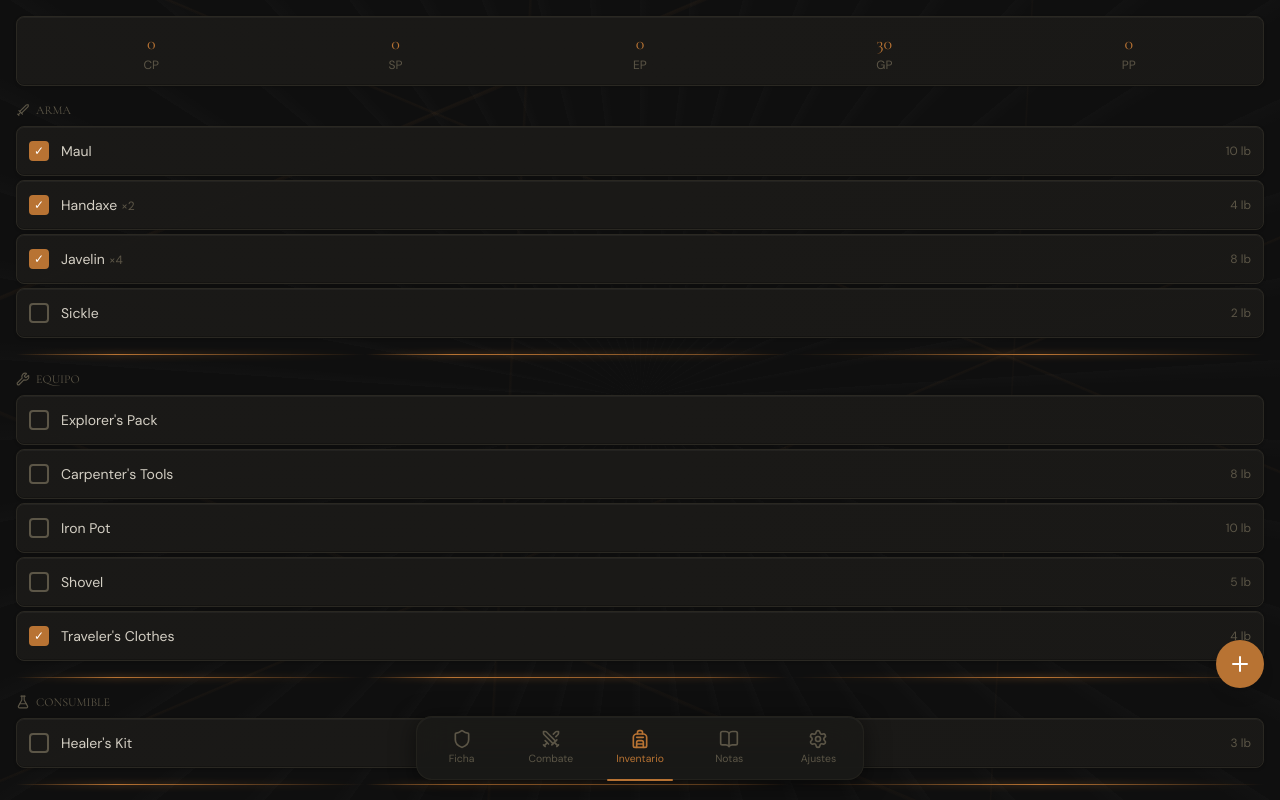
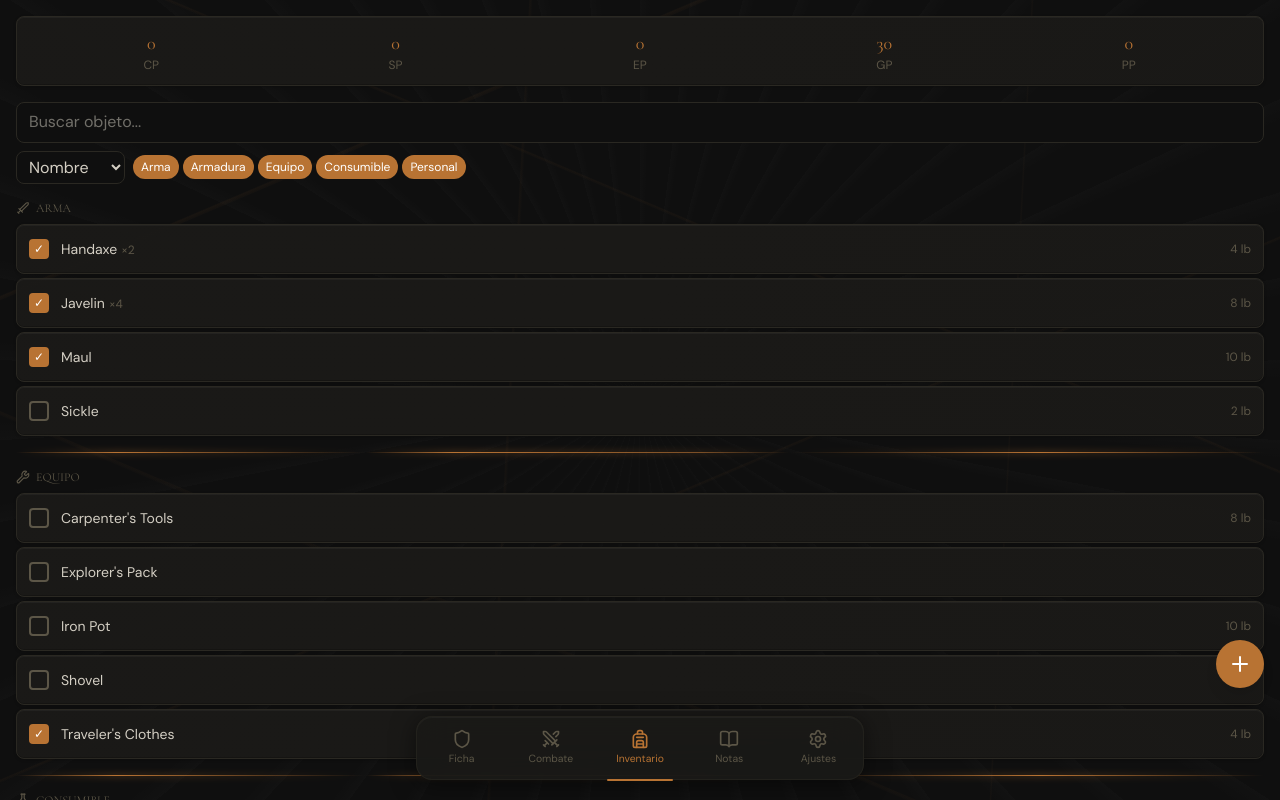
Before and after one commit to Gremiger/mavok, a Next.js app: page / in a window 1280 px wide. Both pictures are taken after a click on the button "Inventario". Shown: the top 800 px of the page. Built offline with nearby package versions, Linux system fonts and the light colour scheme.

Commit message:
feat: add search, sort, and category filter to Inventory tab

```diff
--- a/src/components/tabs/InventoryTab.tsx
+++ b/src/components/tabs/InventoryTab.tsx
@@ -53,6 +53,12 @@ export function InventoryTab() {
     description: "",
   });
 
+  const [searchQuery, setSearchQuery] = useState("");
+  const [sortBy, setSortBy] = useState<"name" | "weight" | "equipped">("name");
+  const [hiddenCategories, setHiddenCategories] = useState<
+    Set<InventoryItem["category"]>
+  >(new Set());
+
   if (!character) return null;
 
   const { inventory, currency, attributes } = character;
@@ -63,10 +69,44 @@ export function InventoryTab() {
     0
   );
 
-  const grouped = CATEGORIES.map((cat) => ({
-    ...cat,
-    items: inventory.filter((i) => i.category === cat.value),
-  })).filter((g) => g.items.length > 0);
+  const filteredInventory = searchQuery
+    ? inventory.filter((i) =>
+        i.name.toLowerCase().includes(searchQuery.toLowerCase())
+      )
+    : inventory;
+
+  function sortItems(items: InventoryItem[]): InventoryItem[] {
+    const sorted = [...items];
+    if (sortBy === "name") {
+      sorted.sort((a, b) => a.name.localeCompare(b.name));
+    } else if (sortBy === "weight") {
+      sorted.sort((a, b) => (b.weight ?? 0) - (a.weight ?? 0));
+    } else {
+      sorted.sort((a, b) => {
+        if (a.equipped !== b.equipped) return a.equipped ? -1 : 1;
+        return a.name.localeCompare(b.name);
+      });
+    }
+    return sorted;
+  }
+
+  function toggleCategory(cat: InventoryItem["category"]) {
+    setHiddenCategories((prev) => {
+      const next = new Set(prev);
+      if (next.has(cat)) next.delete(cat);
+      else next.add(cat);
+      return next;
+    });
+  }
+
+  const grouped = CATEGORIES.filter((cat) => !hiddenCategories.has(cat.value))
+    .map((cat) => ({
+      ...cat,
+      items: sortItems(
+        filteredInventory.filter((i) => i.category === cat.value)
+      ),
+    }))
+    .filter((g) => g.items.length > 0);
 
   function handleAddItem() {
     if (!newItem.name.trim()) return;
@@ -139,6 +179,45 @@ export function InventoryTab() {
             <div className="text-muted text-xs">{label}</div>
           </div>
         ))}
+      </div>
+
+      {/* Search, Sort, Filter */}
+      <div className="space-y-2">
+        <input
+          type="text"
+          value={searchQuery}
+          onChange={(e) => setSearchQuery(e.target.value)}
+          placeholder="Buscar objeto..."
+          className="w-full bg-background border border-border rounded-lg px-3 py-2 text-sm text-foreground"
+        />
+        <div className="flex gap-2 items-center flex-wrap">
+          <select
+            value={sortBy}
+            onChange={(e) =>
+              setSortBy(e.target.value as "name" | "weight" | "equipped")
+            }
+            className="bg-background border border-border rounded-lg px-2 py-1 text-xs text-foreground"
+          >
+            <option value="name">Nombre</option>
+            <option value="weight">Peso</option>
+            <option value="equipped">Equipado</option>
+          </select>
+          <div className="flex gap-1 flex-wrap">
+            {CATEGORIES.map((cat) => (
+              <button
+                key={cat.value}
+                onClick={() => toggleCategory(cat.value)}
+                className={`px-2 py-1 rounded-full text-xs transition-colors ${
+                  hiddenCategories.has(cat.value)
+                    ? "bg-card border border-border text-muted opacity-50"
+                    : "bg-accent text-white"
+                }`}
+              >
+                {cat.label}
+              </button>
+            ))}
+          </div>
+        </div>
       </div>
 
       {/* Inventory List */}
@@ -239,6 +318,12 @@ export function InventoryTab() {
           </div>
         </div>
       ))}
+
+      {grouped.length === 0 && (
+        <p className="text-muted text-sm text-center py-8">
+          Sin objetos que coincidan. Ajusta la búsqueda o los filtros.
+        </p>
+      )}
 
       {/* Encumbrance Footer */}
       <div className="crack-divider" />
```
